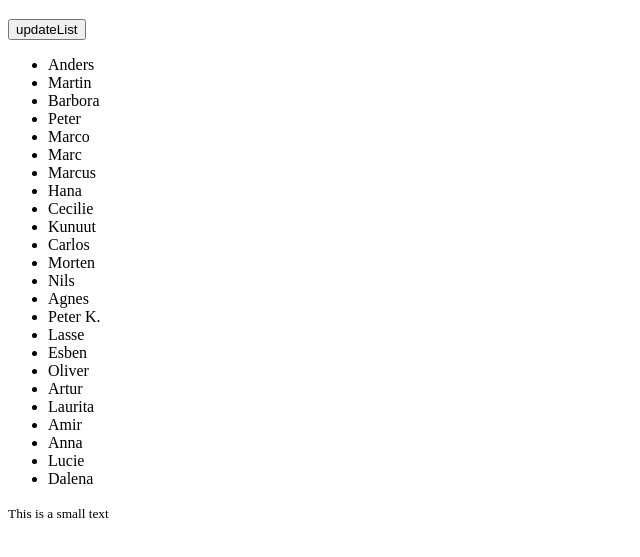
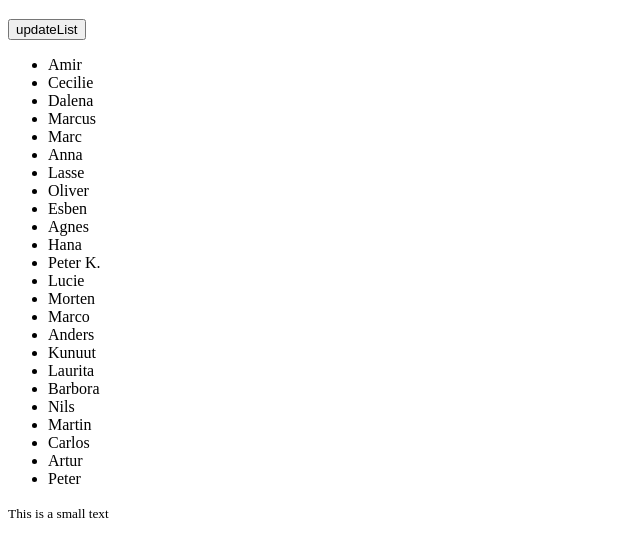
Before and after one commit to kunuutkaali/group-generator, a plain HTML site: page index.html in a window 1280 px wide. Both pictures are taken after a click on the button "updateList". Shown: the part 61-618 px from the top of the page, without its empty margins (0-640 px from the left). Drawn offline with Linux system fonts and the light colour scheme.

Commit message:
Bar update
Im updating file while at bartending

```diff
--- a/index.html
+++ b/index.html
@@ -10,8 +10,8 @@
 <body>
     <h1>Group Generator</h1>
     <button onclick="updateList()">updateList</button>
-    <ul id=namelist>
-    </ul>
+    <ul id=namelist></ul>
+    <div id="myDiv"></div>
     <small>This is a small text</small>
 </body>
 </html>
--- a/main.js
+++ b/main.js
@@ -34,6 +34,21 @@ function insertName(example){
 }
 
 function updateList(){
-    persons.forEach((element) => insertName(element));
-    console.log("You have pushed updatelist!");
+    if(list.hasChildNodes()){
+        /* List is not empty, remove childs to update */
+        let newList = list.cloneNode(true);
+        let childs = newList.children;
+        let newListFrag = document.createDocumentFragment();
+        while(childs.length > 0){
+            newListFrag.appendChild(childs[Math.floor(Math.random() * childs.length)]);
+        };
+        list.innerHTML = "";
+        list.appendChild(newListFrag);
+    }else{
+        /* list is empty, append list */
+        persons.forEach((element) => insertName(element));
+    }
 }
+/* First run */
+let list = document.getElementById("namelist");
+updateList();
```
